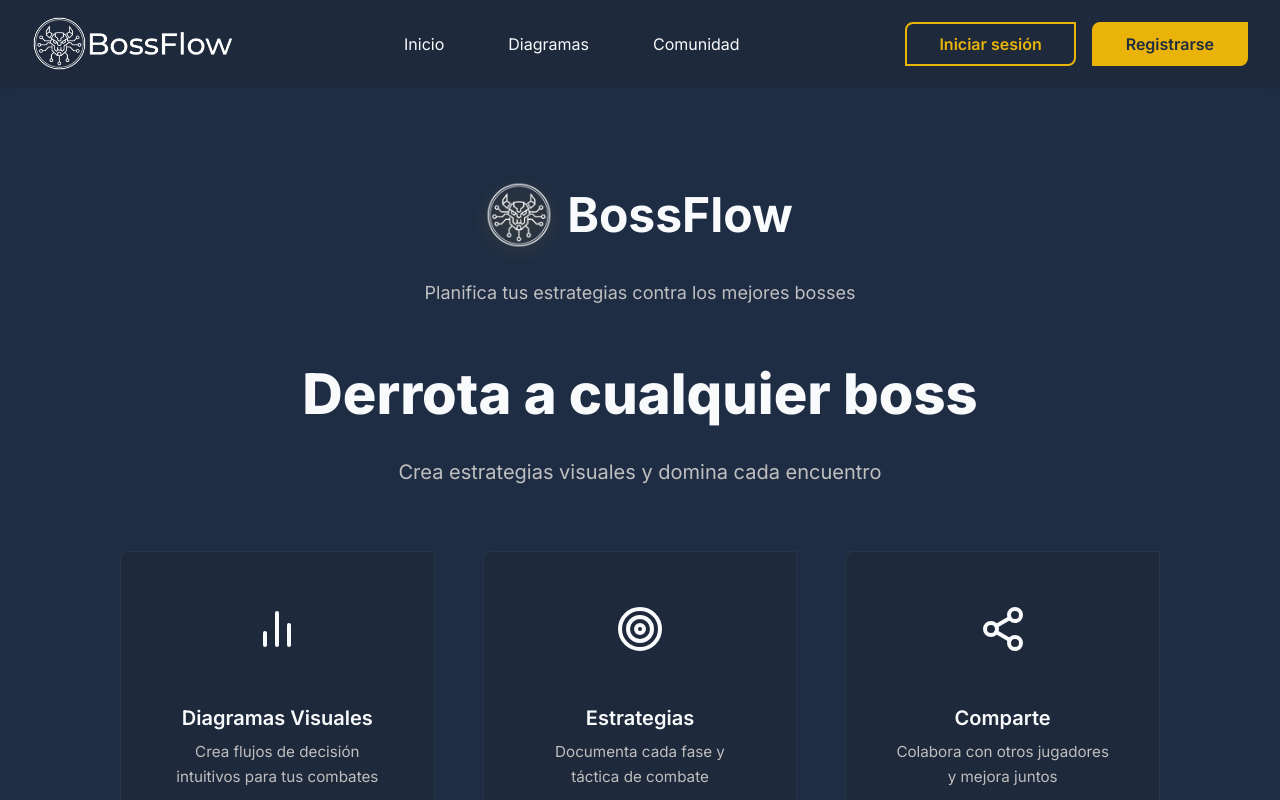
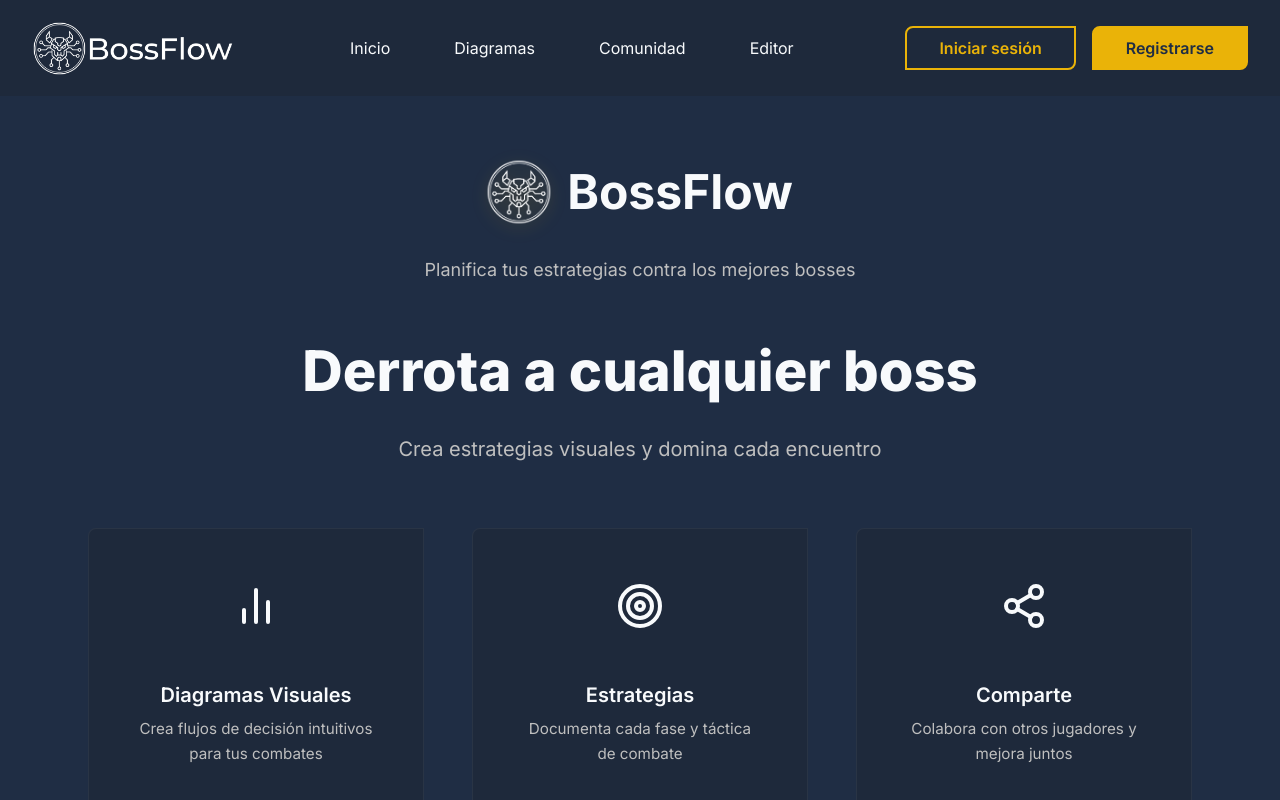
Before and after one commit to GunterMagno/BossFlow, a React (Vite) app in the folder frontend/: page / in a window 1280 px wide. Shown: the top 800 px of the page. Built offline with nearby package versions, Linux system fonts and the light colour scheme.

Commit message:
Layout básico de la página editor creado.

```diff
--- a/frontend/src/App.jsx
+++ b/frontend/src/App.jsx
@@ -1,13 +1,13 @@
 import { BrowserRouter as Router, Routes, Route } from 'react-router-dom';
 import { AuthProvider } from './context/AuthContext';
 import PrivateRoute from './routes/PrivateRoute';
-import Layout from './layouts/Layout';
 import Home from './pages/Home';
 import Editor from './pages/Editor';
 import Status from './pages/Status';
 import NotFound from './pages/NotFound';
 import Login from './components/Login/Login';
 import Register from './components/Register/Register';
+import Layout from './layouts/Layout';
 
 function App() {
   return (
@@ -29,6 +29,7 @@ function App() {
                 <Editor />
               </PrivateRoute>} />
 
+
             {/* Ruta 404 - debe estar al final */}
             <Route path="*" element={<NotFound />} />
           </Route>
--- a/frontend/src/components/Navbar/Navbar.css
+++ b/frontend/src/components/Navbar/Navbar.css
@@ -2,6 +2,7 @@
 .encabezado {
   background-color: var(--focus);
   box-shadow: var(--sombra-sm);
+  height: 6rem;
 }
 
 /* Bloque: navbar (dentro de encabezado) */
@@ -12,6 +13,7 @@
   gap: var(--espaciado-lg);
   padding: var(--espaciado-md) var(--espaciado-lg);
   width: 100%;
+  height: 100%;
   position: relative;
 }
 
--- a/frontend/src/components/Navbar/Navbar.jsx
+++ b/frontend/src/components/Navbar/Navbar.jsx
@@ -77,6 +77,15 @@ function Navbar() {
               onClick={() => setMenuMovilAbierto(false)}
             >
               Comunidad
+            </Link>
+          </li>
+          <li className="navbar__elemento">
+            <Link
+              to="/editor/:diagramId?"
+              className="navbar__enlace"
+              onClick={() => setMenuMovilAbierto(false)}
+            >
+              Editor
             </Link>
           </li>
 
--- /dev/null
+++ b/frontend/src/components/Sidebar/Sidebar.css
@@ -0,0 +1,3 @@
+.sidebar {
+    background-color: var(--blanco);
+}
--- /dev/null
+++ b/frontend/src/components/Sidebar/Sidebar.jsx
@@ -0,0 +1,9 @@
+import React from 'react';
+
+function Sidebar() {
+  return (
+    <aside className="sidebar" aria-label="sidebar" />
+  );
+}
+
+export default Sidebar;
--- /dev/null
+++ b/frontend/src/components/Toolbar/Toolbar.css
@@ -0,0 +1,3 @@
+.toolbar {
+    background-color: var(--blanco);
+}
--- /dev/null
+++ b/frontend/src/components/Toolbar/Toolbar.jsx
@@ -0,0 +1,9 @@
+import React from 'react';
+
+function Toolbar() {
+  return (
+    <div className="toolbar" aria-label="toolbar" />
+  );
+}
+
+export default Toolbar;
--- a/frontend/src/layouts/Layout.css
+++ b/frontend/src/layouts/Layout.css
@@ -2,18 +2,15 @@
 .layout {
   display: flex;
   flex-direction: column;
+  width: 100vw;
   min-height: 100vh;
   background: var(--primario);
   color: var(--blanco);
 }
 
-/* Contenido principal */
 .layout__contenido {
   flex: 1;
   width: 100%;
-  max-width: 1200px;
-  margin: 0 auto;
-  padding: var(--espaciado-lg);
   animation: fadeIn 0.8s ease-out;
 }
 
@@ -28,16 +25,3 @@
     transform: translateY(0);
   }
 }
-
-/* Responsive */
-@media (max-width: 48rem) {
-  .layout__contenido {
-    padding: var(--espaciado-md);
-  }
-}
-
-@media (max-width: 30rem) {
-  .layout__contenido {
-    padding: var(--espaciado-sm);
-  }
-}
--- a/frontend/src/pages/Editor.css
+++ b/frontend/src/pages/Editor.css
@@ -1,17 +1,26 @@
-/* Layout principal de la página de editor diagramas */
-.editor-page {
-  width: 100%;
-  align-items: start;
+/* Editor page grid: toolbar (row 1 spanning both cols),
+   row 2: sidebar (left) and canvas/flowmap (right) */
+
+.editor__page {
+	display: grid;
+	grid-template-rows: 5% 95%;
+	grid-template-columns: 15% 85%;
+	gap: 0;
+	width: 100%;
+	height: 100vh;
 }
 
-
-.editor__main {
-  padding: var(--espaciado-lg, 1rem);
+/* Toolbar ocupa toda la primera fila */
+.toolbar {
+  grid-area: 1 / 1 / 2 / 3;
 }
 
-/* Responsive */
-@media (max-width: 768px) {
-  .editor-page {
-    grid-template-columns: 1fr;
-  }
+/* Sidebar 2 fila en la columna de la izquierda*/
+.sidebar {
+  grid-area: 2/1/3/2;
 }
+
+/* Canvas 2 fila en la columna de la derecha*/
+.editor__canvas {
+  grid-area: 2/2/3/3;
+}
--- a/frontend/src/pages/Editor.jsx
+++ b/frontend/src/pages/Editor.jsx
@@ -1,21 +1,24 @@
 import "./Editor.css";
 import { ReactFlowProvider } from 'reactflow'
+import { useParams } from 'react-router-dom'
 import FlowMap from "../components/FlowMap/FlowMap";
+import Toolbar from "../components/Toolbar/Toolbar";
+import Sidebar from "../components/Sidebar/Sidebar";
 
 function Editor() {
   const { diagramaId } = useParams();
 
-   /*TODO: cuando en el backend esté implementado GET /api/diagrams/:id, usar el diagramId para cargar el diagrama desde la base de datos. Hay que gestionar el estado de carga (loading) y errores al obtener el diagrama. Enviar los nodos y aristas cargados al componente FlowMap. */
+  /*TODO: cuando en el backend esté implementado GET /api/diagrams/:id, usar el diagramId para cargar el diagrama desde la base de datos. Hay que gestionar el estado de carga (loading) y errores al obtener el diagrama. Enviar los nodos y aristas cargados al componente FlowMap. */
 
   return (
     <ReactFlowProvider>
       <div className="editor__page">
-        {/* <Toolbar /> */}
+        <Toolbar />
 
-        <main className="editor__main">
-          {/* <Sidebar /> */}
+        <Sidebar />
 
-          {/* Componente que contiene el canvas principal */}
+        {/* Componente que contiene el canvas principal */}
+        <main className="editor__canvas">
           <FlowMap />
         </main>
       </div>
```
